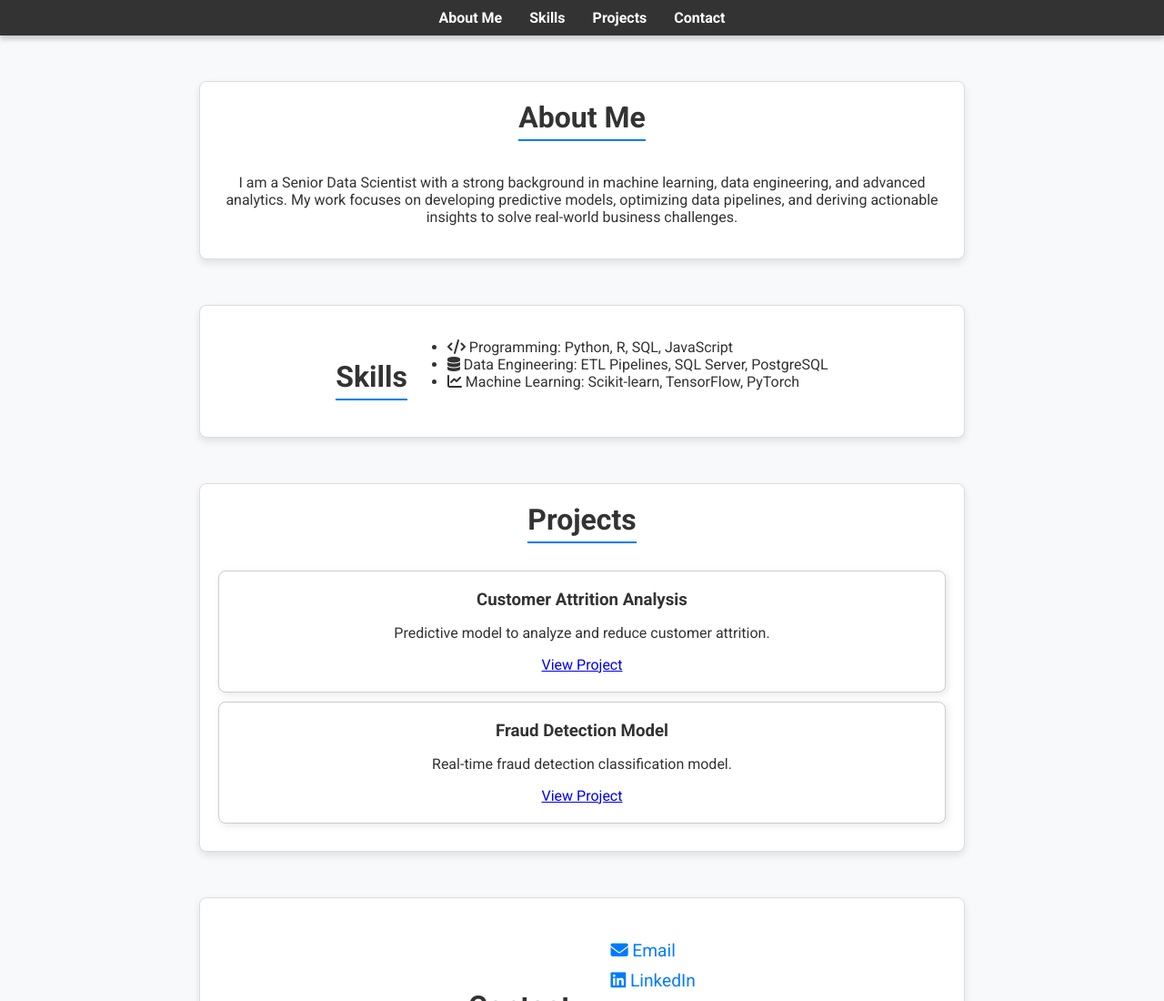
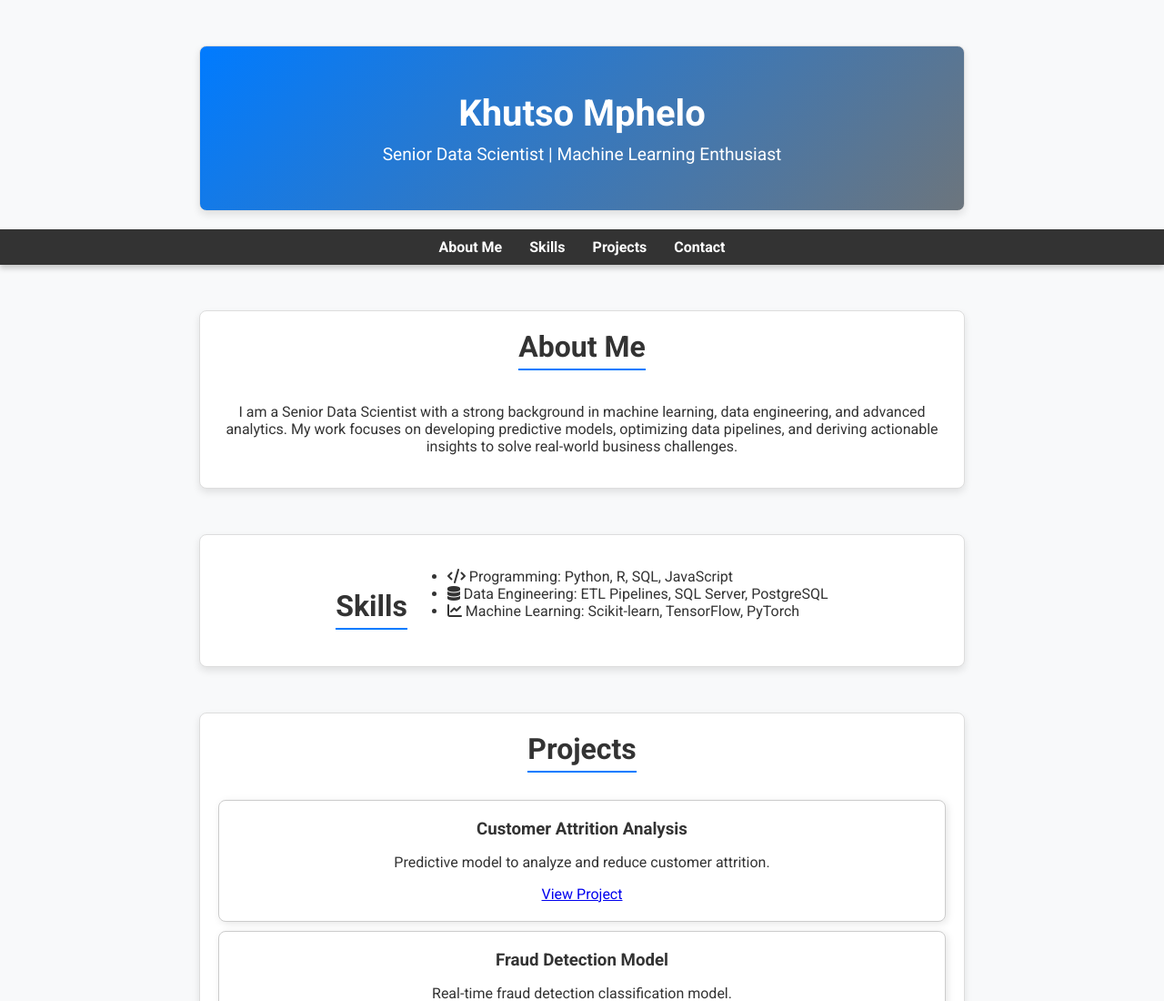
Before and after one commit to kimp10/kimp10.github.io, a plain HTML site: page index.html in a window 1280 px wide. Shown: the top 1100 px of the page at 91% size. Drawn offline with Linux system fonts and the light colour scheme.

Commit message:
Update index.html

```diff
--- a/index.html
+++ b/index.html
@@ -19,6 +19,24 @@
         }
         h1, h2, h3 {
             margin: 0;
+        }
+
+        /* Hero Section */
+        #hero {
+            background: linear-gradient(135deg, #007bff, #6c757d);
+            color: white;
+            text-align: center;
+            padding: 50px 20px;
+            border-radius: 8px;
+            margin-bottom: 20px;
+        }
+        #hero h1 {
+            font-size: 2.5em;
+            margin: 0;
+        }
+        #hero p {
+            font-size: 1.2em;
+            margin: 10px 0 0;
         }
 
         /* Navbar Styling */
@@ -120,6 +138,12 @@
     </style>
 </head>
 <body>
+    <!-- Hero Section -->
+    <section id="hero">
+        <h1>Khutso Mphelo</h1>
+        <p>Senior Data Scientist | Machine Learning Enthusiast</p>
+    </section>
+
     <!-- Navigation Bar -->
     <nav class="navbar">
         <ul>
```
